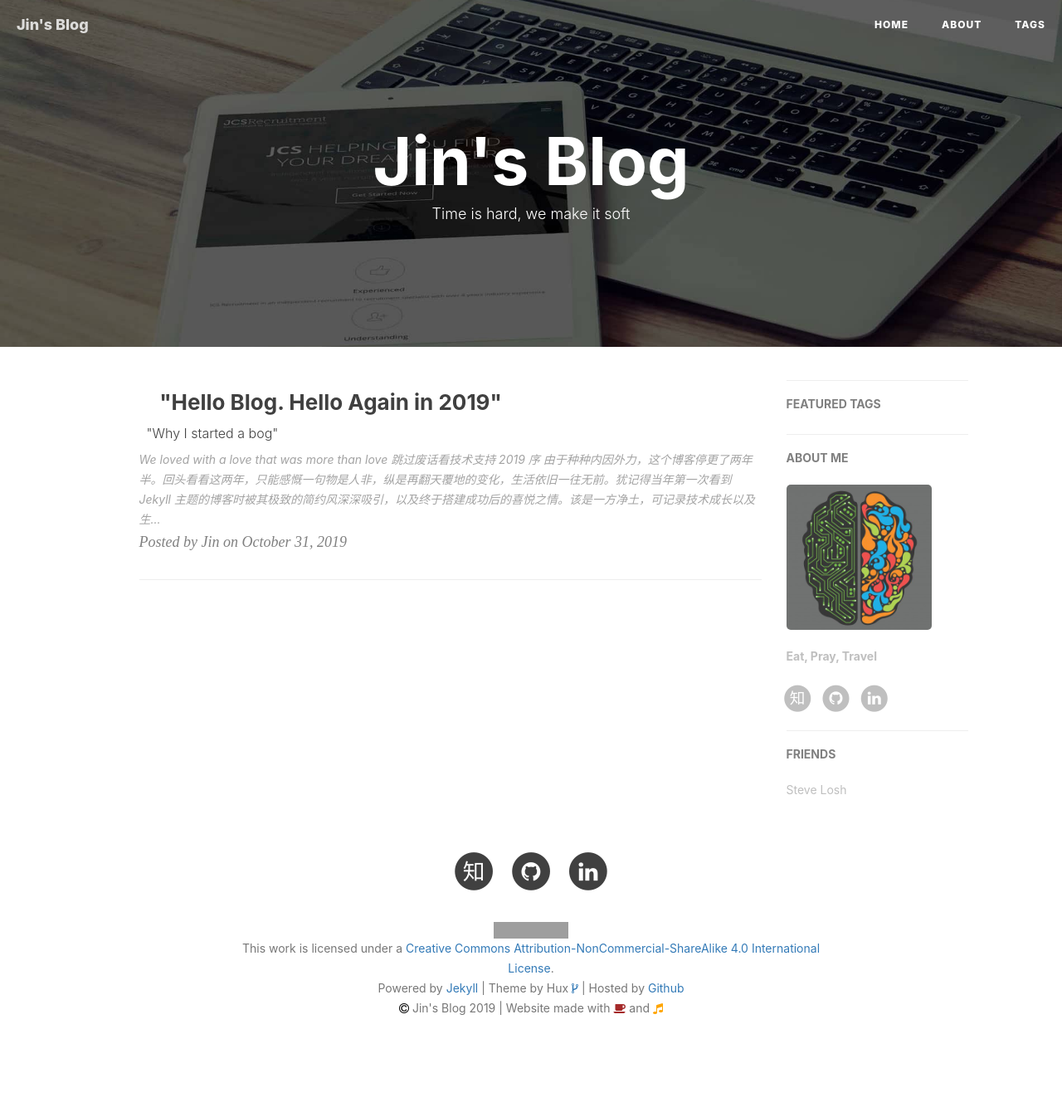
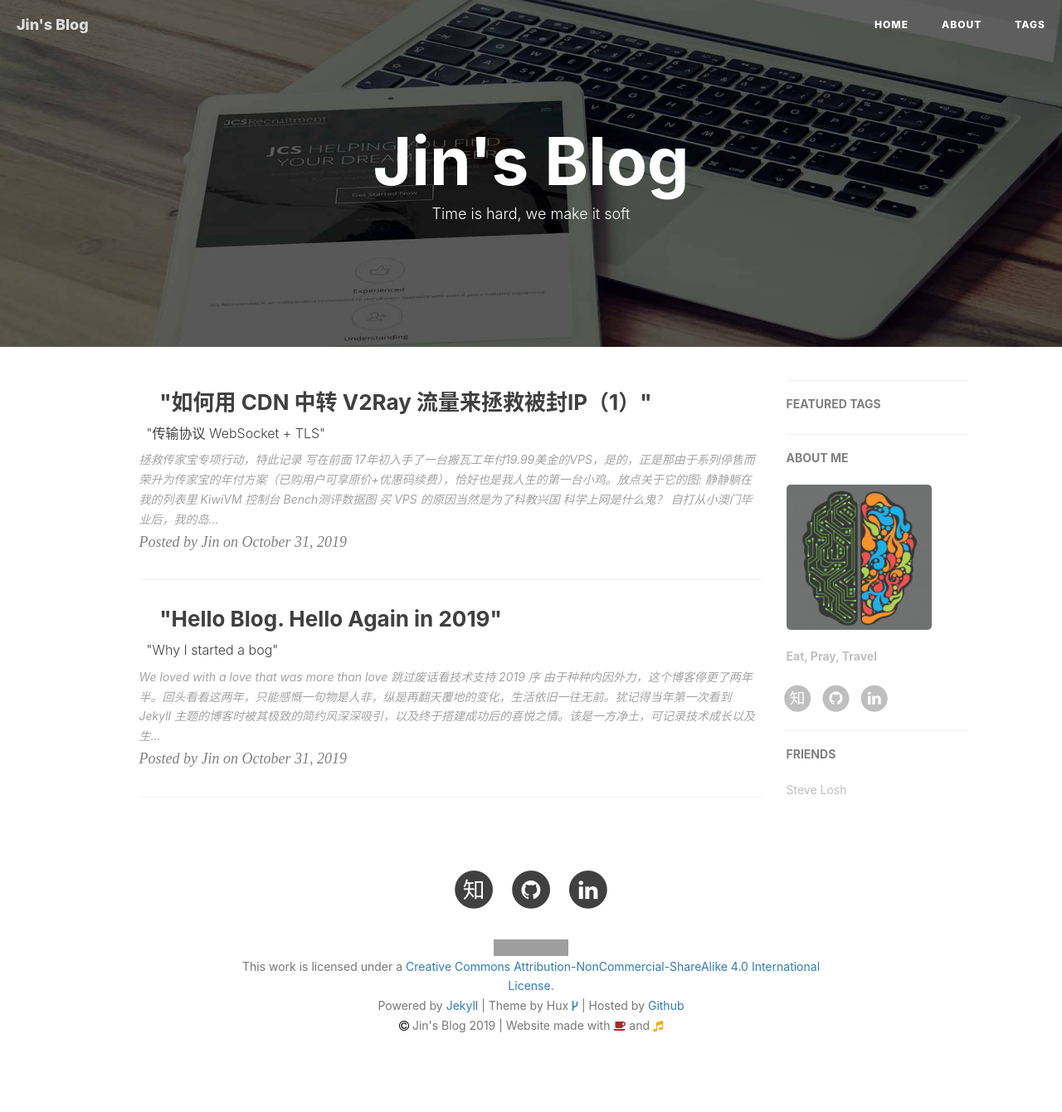
Before and after one commit to yanxxjin/yanxxjin.github.io, a Jekyll site: the page built from index.html, in a window 1280 px wide. Shown: the whole page at 83% size. Built offline with Jekyll 4.4.1, drawn with Linux system fonts in a browser that asks for light colours; nearby versions of some CDN libraries; the list of posts is cut into pages by our own code; comment, search, counter and statistics services are not loaded; before the commit the page ends 1319 px from its top, so only the background shows below that; grey boxes are pictures that could not be loaded.

Commit message:
Update and rename 2019-10-31-the-post-6230.md to 2019-10-31-cdn-tls-ws.md

```diff
--- a/_posts/2019-10-31-the-post-6230.md
+++ b/_posts/2019-10-31-cdn-tls-ws.md
@@ -1,16 +1,24 @@
 ---
-categories: Uncategoried
+layout: post
+title: "\_ \_  \"如何用 CDN 中转 V2Ray 流量来拯救被封IP（1）\""
+subtitle: "\_ \"传输协议 WebSocket + TLS\""
+date: "\_ \_ \_ 2019-10-31 16:23:41"
+author: Jin
+header-img: img/2header.jpg
+catalog: true
 tags:
-layout: post
-published: false
-title: Unnamed
+  - VPS
+  - V2Ray
+  - CDN
+  - WebSocket
+  - TLS
+  - 科学上网
+published: true
 ---
-# 如何用 CloudFlare 中转 V2Ray 流量来拯救被封IP，传输协议 WebSocket + TLS（1）
-2019-10-31 16:23:41
 
 > 拯救传家宝专项行动，特此记录
 
-## 写在前面
+# 写在前面
 
 17年初入手了一台搬瓦工年付19.99美金的VPS，是的，正是那由于系列停售而荣升为传家宝的年付方案（已购用户可享原价+优惠码续费），恰好也是我人生的第一台小鸡。放点关于它的图:
 
```
